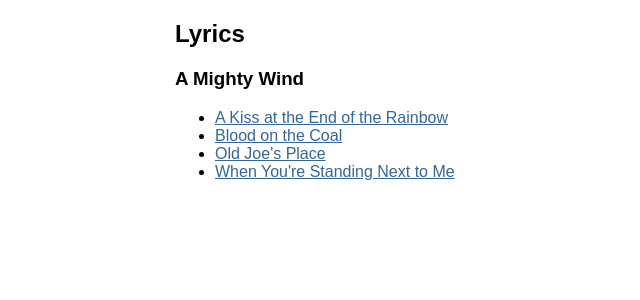
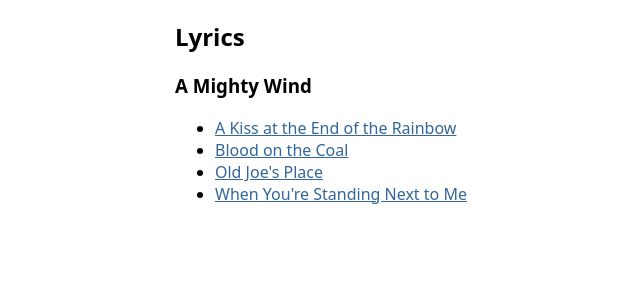
Before and after one commit to delano/delano.github.com, a Jekyll site: the page lyrics/index.html, which Jekyll copies as it is, in a window 1280 px wide. Shown: the top 300 px of the page, without its empty margins (145-785 px from the left). Built offline with Jekyll 4.4.1, drawn with Linux system fonts in a browser that asks for light colours; Markdown is read by kramdown in place of the engine named in the settings.

Commit message:
I thought I would lol with the google-sans font but it was a yeah? no.

```diff
--- a/etc/site.css
+++ b/etc/site.css
@@ -1,4 +1,4 @@
-body{background:#ffffff;font-family:"Google Sans", arial, sans-serif;margin:0px;}
+body{background:#ffffff;font-family:ui-sans-serif, system-ui, -apple-system, BlinkMacSystemFont, "Segoe UI", Roboto, "Helvetica Neue", Arial, "Noto Sans", sans-serif, "Apple Color Emoji", "Segoe UI Emoji", "Segoe UI Symbol", "Noto Color Emoji"; sans-serif;margin:0px;}
 a{color:#336699;}
 .centered{width:640px;margin:auto;}
 .heavyduty{font-weight:bold;}
--- a/index.html
+++ b/index.html
@@ -6,7 +6,7 @@ who: delano
 
 <h2>Hi, I'm Delano</h2>
 <div class="row">
-  <p class="span5">I've had a few services running live on the internet over the years. <strong>The one that people like the most is <a href="https://onetimesecret.com/" title="Share a secret - One Time">Onetimesecret</a></strong>.</p>
+  <p class="span5">I've had a few services running live on the internet over the years. The one that people like the most is <strong><a href="https://onetimesecret.com/" title="Share a secret - One Time">Onetimesecret</a></strong>.</p>
 </div>
 <p style="float: right"></p>
 <p><a href="https://flickr.com/photos/delano"><img src="/img/delano-m.jpg" width="270" height="180" alt="Delano" border="0"></a></p>
```
